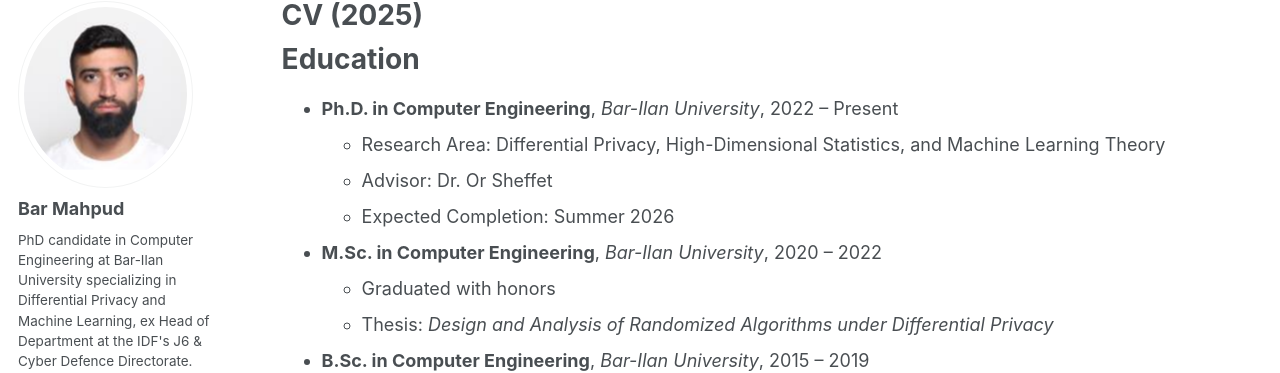
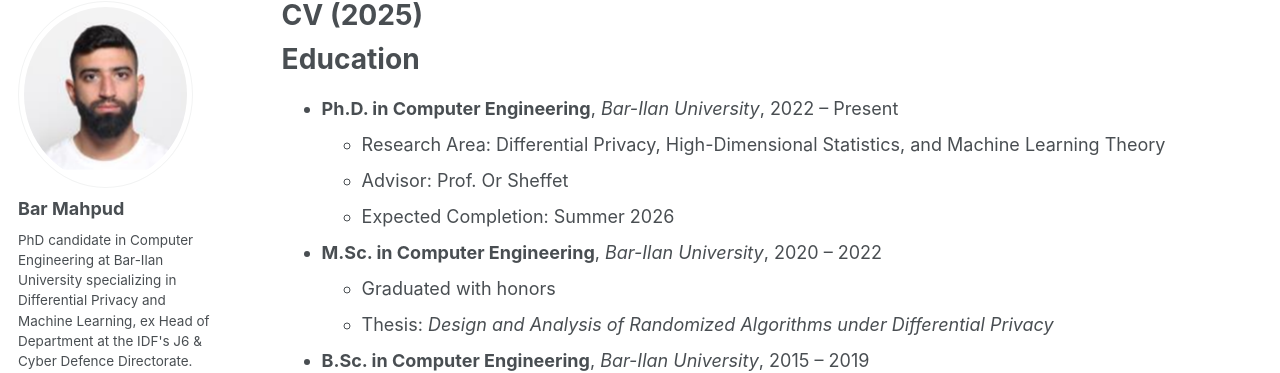
Before and after one commit to barmahpud/barmahpud.github.io, a Jekyll site: the page built from _pages/cv.md, in a window 1280 px wide and 900 px high. Shown: the part 98-471 px from the top of the window. Built offline with Jekyll 4.4.1, drawn with Linux system fonts in a browser that asks for light colours; some web fonts are replaced; a script that is not in the unit is left out.

Commit message:
changed Dr. to Prof. with Or

```diff
--- a/_pages/cv.md
+++ b/_pages/cv.md
@@ -13,7 +13,7 @@ Education
 ======
 * **Ph.D. in Computer Engineering**, *Bar-Ilan University*, 2022 – Present
   * Research Area: Differential Privacy, High-Dimensional Statistics, and Machine Learning Theory
-  * Advisor: Dr. Or Sheffet
+  * Advisor: Prof. Or Sheffet
   * Expected Completion: Summer 2026
 
 * **M.Sc. in Computer Engineering**, *Bar-Ilan University*, 2020 – 2022
```
Also changed, not shown: _pages/about.md (+1 -1 lines).
